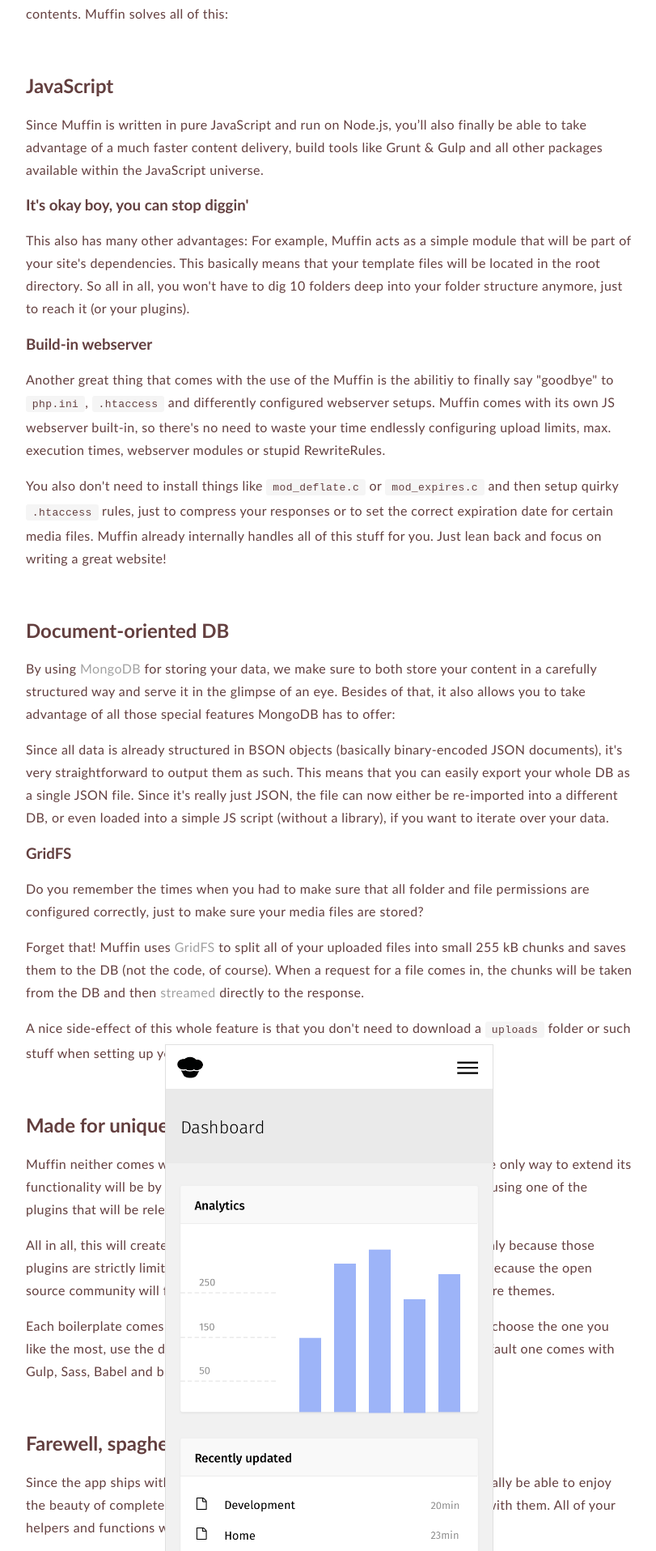
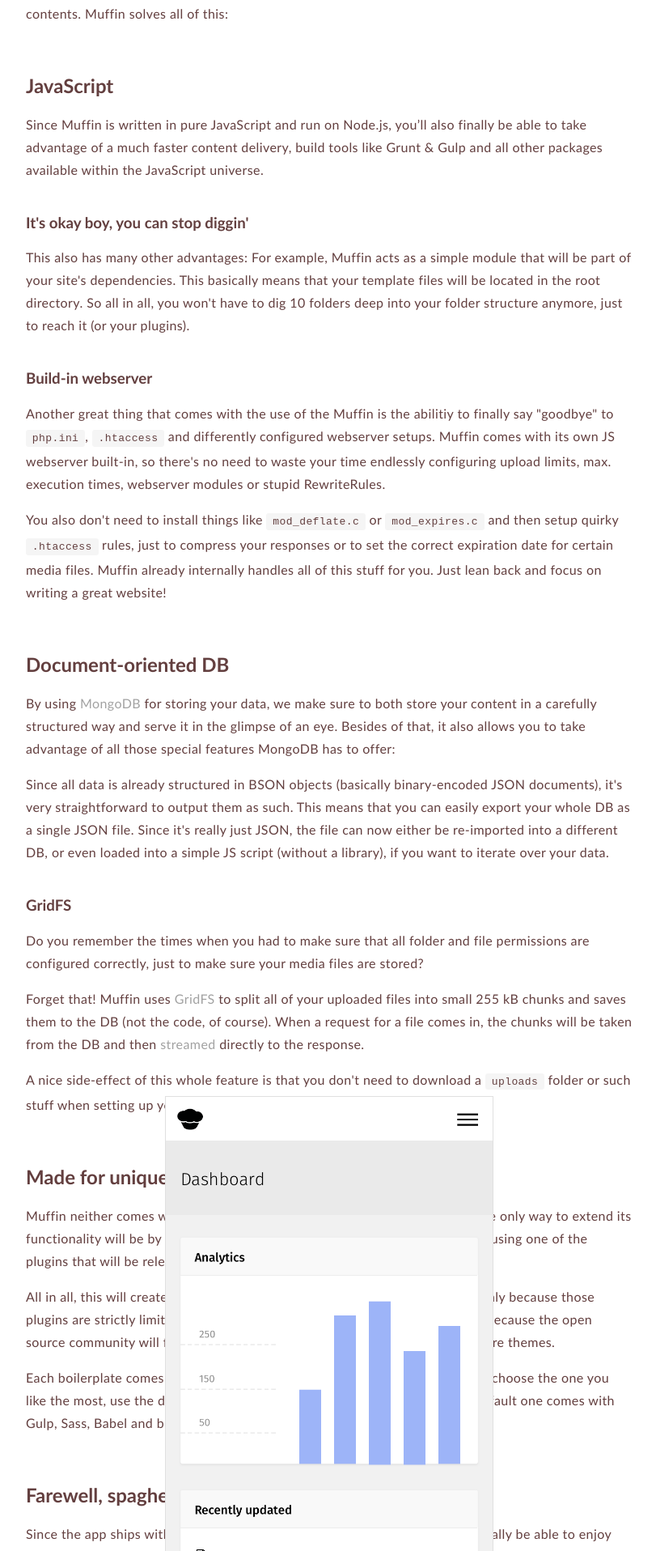
Before and after one commit to leo/muffin.github.io, a Jekyll site: the page built from index.html, in a window 1280 px wide. Shown: the part 1224-3140 px from the top of the page at 81% size, without its empty margins (233-1044 px from the left). Built offline with Jekyll 4.4.1, drawn with Linux system fonts in a browser that asks for light colours.

Commit message:
More spacing between small headings

```diff
--- a/_sass/_main.scss
+++ b/_sass/_main.scss
@@ -124,10 +124,6 @@
 
   h2 {
     margin-top: 40px;
-
-    @media (min-width: $sm) {
-      margin-top: 60px;
-    }
   }
 
   .bookmark {
@@ -142,6 +138,14 @@
     width: 750px;
     margin: auto;
     padding-bottom: 80px;
+
+    h2 {
+      margin-top: 60px;
+    }
+
+    h3 {
+      margin-top: 40px;
+    }
   }
 }
 
```
